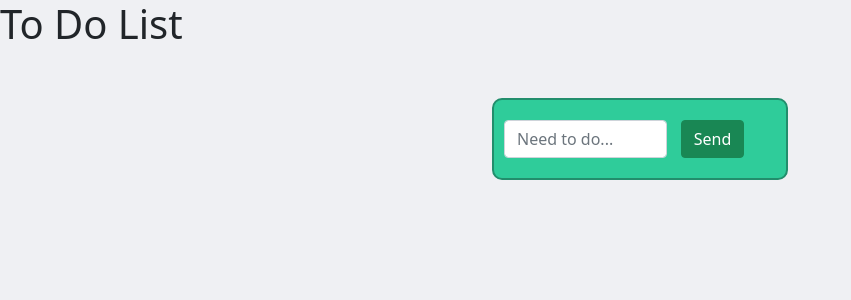
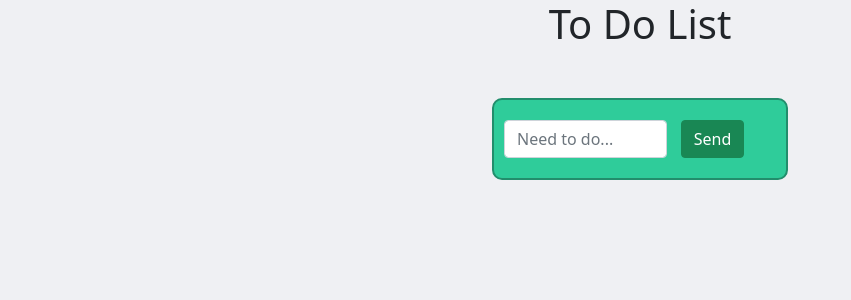
Before and after one commit to yatsedzi/To-Do-List, a PHP site: page / in a window 1280 px wide. Shown: the top 300 px of the page, without its empty margins (0-851 px from the left). Run offline with PHP 8.4, Linux system fonts and the light colour scheme; data that the repository does not hold is empty.

Commit message:
Fixing h1 tag

```diff
--- a/index.php
+++ b/index.php
@@ -7,6 +7,11 @@
     <title>Things to do</title>
     <link rel="stylesheet" href="css/style.css">
     <link rel="stylesheet" href="https://cdn.jsdelivr.net/npm/bootstrap@5.1.3/dist/css/bootstrap.min.css">
+    <style>
+        h1 {
+            text-align: center;
+        }
+    </style>
 </head>
 <body>
 <h1>To Do List</h1>
```
